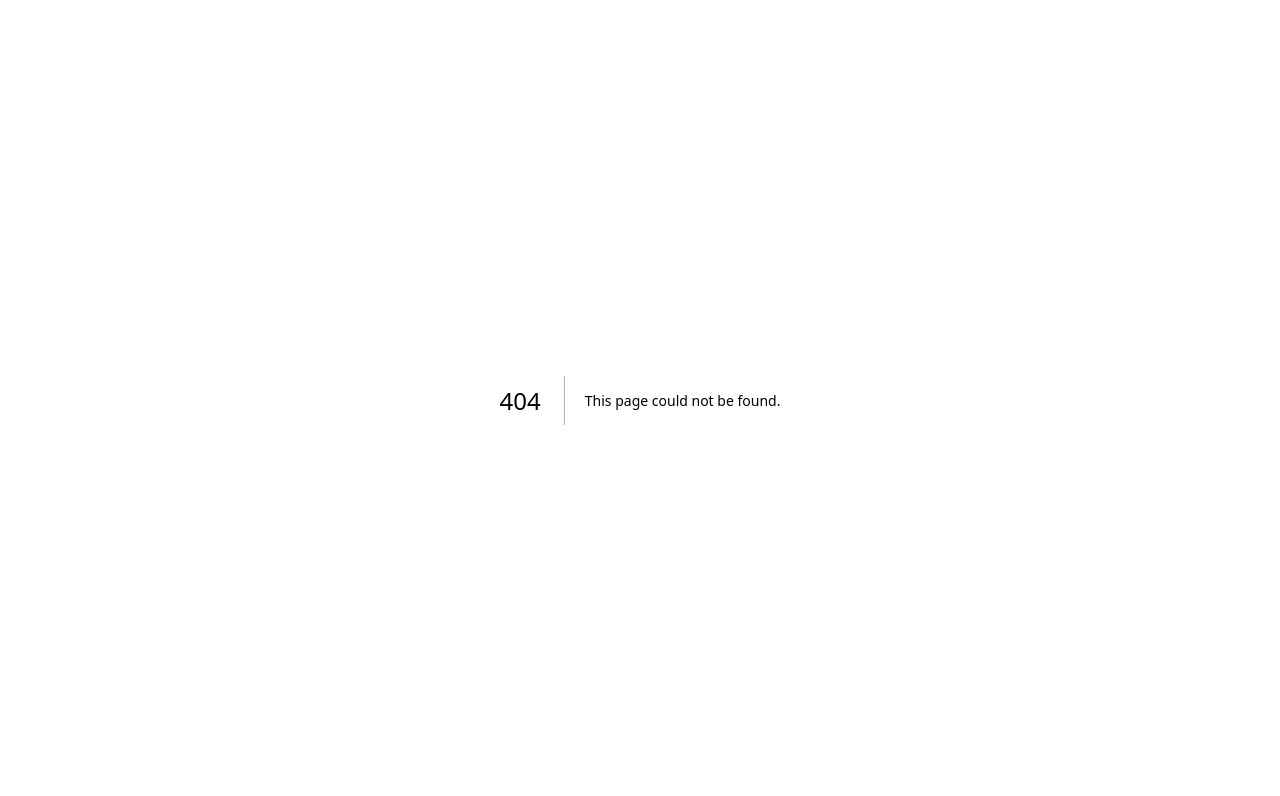
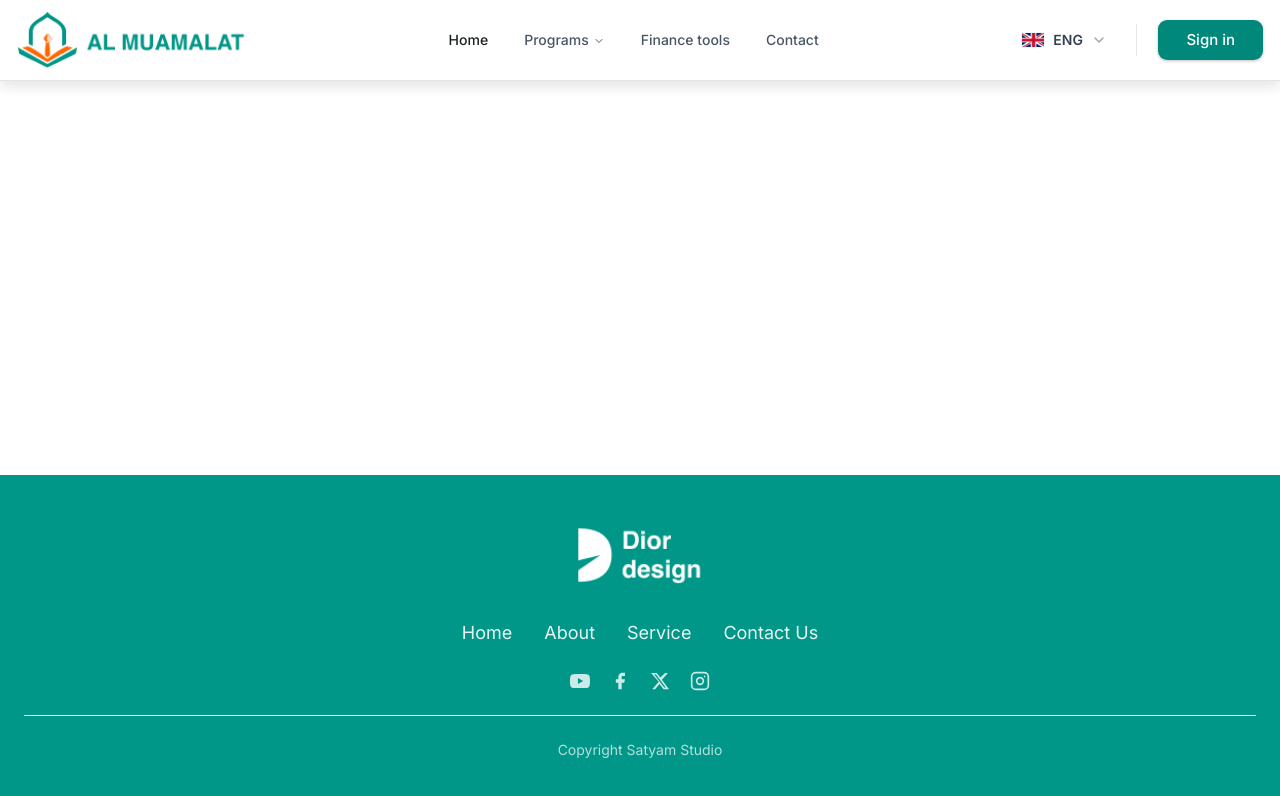
Before and after one commit to abdullokhmirzayev/al-muamalat, a Next.js app: page /courses in a window 1280 px wide. Before the commit this address had no page. Shown: the top 796 px of the page. Built offline with nearby package versions, Linux system fonts and the light colour scheme.

Commit message:
fixed bags

```diff
--- /dev/null
+++ b/app/(main)/courses/page.tsx
@@ -0,0 +1,5 @@
+const Page = () => {
+	return <div>Page</div>
+}
+
+export default Page
--- a/app/(main)/layout.tsx
+++ b/app/(main)/layout.tsx
@@ -9,7 +9,7 @@ export default function MainLayout({
 	return (
 		<>
 			<Header />
-			<div className='mt-14 mb-20'>{children}</div>
+			<div className='mb-20'>{children}</div>
 			<Footer />
 		</>
 	)
```
Also changed, not shown: public/images/logo.png (added).
